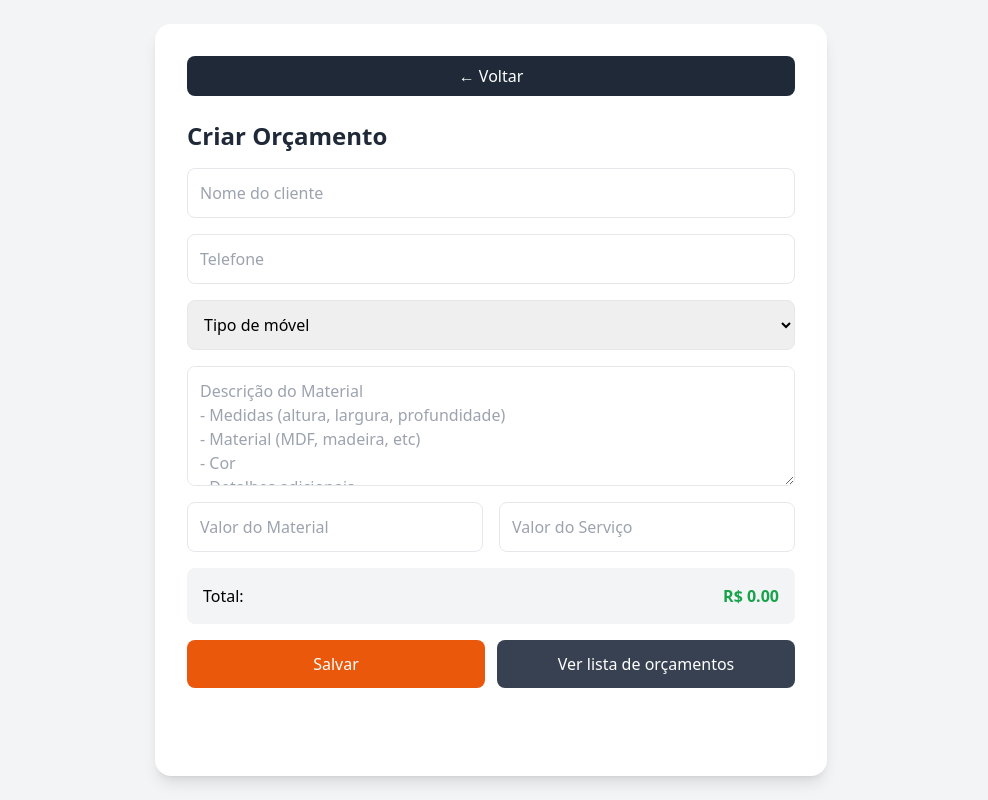
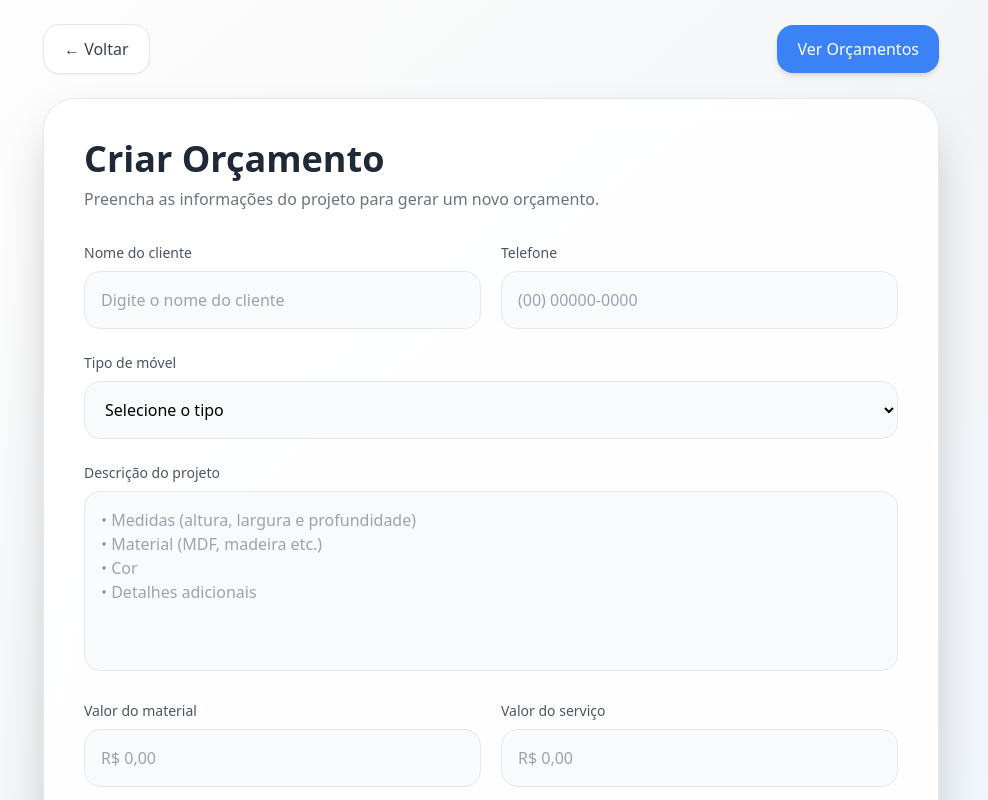
Before and after one commit to Rh4yanna/marcenaria, a React (Vite) app: page /criarOrc in a window 1280 px wide. Shown: the top 800 px of the page, without its empty margins (149-1137 px from the left). Built offline with nearby package versions, Linux system fonts and the light colour scheme; sample sign-in values are in the browser's storage.

Commit message:
atualização design criar orçamento

```diff
--- a/src/pages/controleProj.jsx
+++ b/src/pages/controleProj.jsx
@@ -21,7 +21,7 @@ function ControleProj() {
     </button>
   );
 
-  // ✅ BUSCAR PROJETOS (AGORA USANDO API_URL)
+  // BUSCAR PROJETOS (AGORA USANDO API_URL)
   const buscarProjetos = () => {
     fetch(`${API_URL}/projetos`)
       .then((res) => res.json())
@@ -41,7 +41,7 @@ function ControleProj() {
     buscarProjetos();
   }, []);
 
-  // ✅ EXCLUIR (AGORA USANDO API_URL)
+  // EXCLUIR (AGORA USANDO API_URL)
   const excluirProjeto = async (id) => {
     if (!window.confirm("Tem certeza que deseja excluir?")) return;
 
--- a/src/pages/criarOrc.jsx
+++ b/src/pages/criarOrc.jsx
@@ -6,9 +6,8 @@ function CriarOrc() {
   const navigate = useNavigate();
 
   const [loading, setLoading] = useState(false);
-
   const [mensagem, setMensagem] = useState("");
-  const [tipoMsg, setTipoMsg] = useState(""); // success | error
+  const [tipoMsg, setTipoMsg] = useState("");
 
   const [form, setForm] = useState({
     nome: "",
@@ -53,6 +52,7 @@ function CriarOrc() {
       });
 
       let data = null;
+
       try {
         data = await res.json();
       } catch {}
@@ -61,7 +61,6 @@ function CriarOrc() {
         setTipoMsg("success");
         setMensagem("Orçamento salvo com sucesso!");
 
-        // limpa form
         setForm({
           nome: "",
           telefone: "",
@@ -84,145 +83,255 @@ function CriarOrc() {
   };
 
   return (
-    <div className="min-h-screen bg-gray-100 flex justify-center p-6">
+    <div className="min-h-screen bg-gradient-to-br from-white via-gray-100 to-blue-50 flex justify-center items-center p-6">
+
       {/* POPUP */}
       {mensagem && (
-        <div className="fixed inset-0 flex items-center justify-center bg-black/40 z-50">
-          <div className="bg-white p-6 rounded-xl shadow-xl w-80 text-center">
+        <div className="fixed inset-0 flex items-center justify-center bg-black/40 z-50 backdrop-blur-sm">
+          <div className="bg-white p-6 rounded-3xl shadow-2xl w-80 text-center border border-gray-100">
             <p
-              className={`mb-4 font-semibold ${
-                tipoMsg === "success" ? "text-green-600" : "text-red-600"
+              className={`mb-5 font-semibold text-lg ${
+                tipoMsg === "success"
+                  ? "text-emerald-600"
+                  : "text-red-500"
               }`}
             >
               {mensagem}
             </p>
 
-            <div className="flex gap-2 justify-center">
+            <div className="flex gap-3 justify-center">
               <button
                 onClick={() => setMensagem("")}
-                className="px-4 py-2 bg-gray-300 rounded-lg"
+                className="px-4 py-2 bg-gray-200 hover:bg-gray-300 transition rounded-xl"
               >
                 Fechar
               </button>
 
               <button
                 onClick={() => navigate("/listaOrc")}
-                className="px-4 py-2 bg-orange-600 text-white rounded-lg"
+                className="px-4 py-2 bg-blue-500 hover:bg-blue-600 transition text-white rounded-xl"
               >
-                Ver lista de orçamentos
+                Ver Orçamentos
               </button>
             </div>
           </div>
         </div>
       )}
 
-      <form
-        onSubmit={handleSubmit}
-        className="bg-white w-full max-w-2xl p-8 rounded-2xl shadow-lg flex flex-col gap-4"
-      >
+      <div className="w-full max-w-4xl">
+
+        {/* TOPO */}
+        <div className="flex items-center justify-between mb-6">
           <button
             type="button"
             onClick={() => navigate("/home")}
-          className="mb-2 text-white bg-gray-800 px-4 py-2 rounded-lg"
+            className="bg-white hover:bg-gray-100 transition border border-gray-200 text-gray-700 px-5 py-3 rounded-2xl shadow-sm"
           >
             ← Voltar
           </button>
 
-        <h2 className="text-2xl font-bold text-gray-800">Criar Orçamento</h2>
+          <button
+            type="button"
+            onClick={() => navigate("/listaOrc")}
+            className="bg-blue-500 hover:bg-blue-600 transition text-white px-5 py-3 rounded-2xl shadow-md"
+          >
+            Ver Orçamentos
+          </button>
+        </div>
+
+        {/* CARD */}
+        <div className="bg-white/90 backdrop-blur-md border border-gray-200 shadow-2xl rounded-[32px] p-8 md:p-10">
+
+          {/* TITULO */}
+          <div className="mb-8">
+            <h1 className="text-4xl font-bold text-gray-800">
+              Criar Orçamento
+            </h1>
+
+            <p className="text-gray-500 mt-2">
+              Preencha as informações do projeto para gerar um novo orçamento.
+            </p>
+          </div>
+
+          {/* FORM */}
+          <form
+            onSubmit={handleSubmit}
+            className="flex flex-col gap-6"
+          >
+
+            {/* CLIENTE */}
+            <div className="grid md:grid-cols-2 gap-5">
+
+              <div>
+                <label className="text-sm text-gray-600 font-medium mb-2 block">
+                  Nome do cliente
+                </label>
 
                 <input
                   type="text"
                   name="nome"
-          placeholder="Nome do cliente"
+                  placeholder="Digite o nome do cliente"
                   value={form.nome}
                   onChange={handleChange}
-          className="p-3 border rounded-lg"
+                  className="w-full p-4 rounded-2xl border border-gray-200 bg-gray-50 focus:outline-none focus:ring-2 focus:ring-blue-300"
                   required
                 />
+              </div>
+
+              <div>
+                <label className="text-sm text-gray-600 font-medium mb-2 block">
+                  Telefone
+                </label>
 
                 <input
                   type="text"
                   name="telefone"
-          placeholder="Telefone"
+                  placeholder="(00) 00000-0000"
                   value={form.telefone}
                   onChange={handleChange}
-          className="p-3 border rounded-lg"
+                  className="w-full p-4 rounded-2xl border border-gray-200 bg-gray-50 focus:outline-none focus:ring-2 focus:ring-blue-300"
                   required
                 />
+              </div>
+
+            </div>
+
+            {/* TIPO */}
+            <div>
+              <label className="text-sm text-gray-600 font-medium mb-2 block">
+                Tipo de móvel
+              </label>
 
               <select
                 name="tipo"
                 value={form.tipo}
                 onChange={handleChange}
-          className="p-3 border rounded-lg"
+                className="w-full p-4 rounded-2xl border border-gray-200 bg-gray-50 focus:outline-none focus:ring-2 focus:ring-blue-300"
                 required
               >
-          <option value="">Tipo de móvel</option>
-          <option value="Cozinha">Cozinha</option>
-          <option value="Mesa">Mesa</option>
-          <option value="Guarda-roupa">Guarda-roupa</option>
-          <option value="Painel">Painel</option>
-          <option value="Outro">Outro</option>
+                <option value="">Selecione o tipo</option>
+
+                <option>Rack para TV</option>
+                <option>Painel para TV</option>
+                <option>Estante</option>
+                <option>Mesa de centro</option>
+                <option>Mesa de jantar</option>
+                <option>Mesa planejada</option>
+                <option>Aparador</option>
+                <option>Guarda-roupa planejado</option>
+                <option>Cama</option>
+                <option>Cabeceira</option>
+                <option>Escrivaninha</option>
+                <option>Cozinha planejada</option>
+                <option>Closet planejado</option>
+                <option>Armário de banheiro</option>
+                <option>Painel ripado</option>
+                <option>Balcão</option>
+                <option>Home office</option>
+                <option>Cristaleira</option>
+                <option>Nicho decorativo</option>
+                <option>Prateleira</option>
+                <option>Lavanderia planejada</option>
+                <option>Barzinho</option>
+                <option>Área gourmet</option>
+                <option>Quarto infantil</option>
+                <option>Outro</option>
               </select>
+            </div>
+
+            {/* DESCRIÇÃO */}
+            <div>
+              <label className="text-sm text-gray-600 font-medium mb-2 block">
+                Descrição do projeto
+              </label>
 
               <textarea
                 name="descricao"
-          placeholder="Descrição do Material
-- Medidas (altura, largura, profundidade)
-- Material (MDF, madeira, etc)
-- Cor
-- Detalhes adicionais"
+                placeholder="• Medidas (altura, largura e profundidade)
+• Material (MDF, madeira etc.)
+• Cor
+• Detalhes adicionais"
                 value={form.descricao}
                 onChange={handleChange}
-          className="p-3 border rounded-lg resize-y min-h-[120px]"
+                className="w-full p-4 rounded-2xl border border-gray-200 bg-gray-50 resize-none min-h-[180px] focus:outline-none focus:ring-2 focus:ring-blue-300"
               />
+            </div>
 
-        <div className="grid grid-cols-2 gap-4">
+            {/* VALORES */}
+            <div className="grid md:grid-cols-2 gap-5">
+
+              <div>
+                <label className="text-sm text-gray-600 font-medium mb-2 block">
+                  Valor do material
+                </label>
+
                 <input
                   type="number"
                   name="material"
-            placeholder="Valor do Material"
+                  placeholder="R$ 0,00"
                   value={form.material}
                   onChange={handleChange}
-            className="p-3 border rounded-lg"
+                  className="w-full p-4 rounded-2xl border border-gray-200 bg-gray-50 focus:outline-none focus:ring-2 focus:ring-blue-300"
                 />
+              </div>
+
+              <div>
+                <label className="text-sm text-gray-600 font-medium mb-2 block">
+                  Valor do serviço
+                </label>
 
                 <input
                   type="number"
                   name="servico"
-            placeholder="Valor do Serviço"
+                  placeholder="R$ 0,00"
                   value={form.servico}
                   onChange={handleChange}
-            className="p-3 border rounded-lg"
+                  className="w-full p-4 rounded-2xl border border-gray-200 bg-gray-50 focus:outline-none focus:ring-2 focus:ring-blue-300"
                 />
               </div>
 
-        <div className="bg-gray-100 p-4 rounded-lg flex justify-between">
-          <span>Total:</span>
-          <span className="font-bold text-green-600">
-            R$ {form.total.toFixed(2)}
-          </span>
             </div>
 
-        {/* BOTÕES */}
-        <div className="flex gap-3">
+            {/* TOTAL */}
+            <div className="bg-gradient-to-r from-blue-50 to-gray-50 border border-blue-100 p-6 rounded-3xl flex items-center justify-between shadow-sm">
+              <div>
+                <p className="text-gray-500 text-sm">
+                  Valor total do orçamento
+                </p>
+
+                <h2 className="text-3xl font-bold text-gray-800 mt-1">
+                  R$ {form.total.toFixed(2)}
+                </h2>
+              </div>
+
+              <div className="bg-blue-100 text-blue-600 px-4 py-2 rounded-2xl text-sm font-semibold">
+                Atualizado automaticamente
+              </div>
+            </div>
+
+          </form>
+        </div>
+
+        {/* BOTÕES FORA DO FORM */}
+        <div className="flex flex-col md:flex-row gap-4 mt-6">
+
           <button
-            type="submit"
+            onClick={handleSubmit}
             disabled={loading}
-            className="flex-1 bg-orange-600 text-white py-3 rounded-lg"
+            className="flex-1 bg-blue-500 hover:bg-blue-600 transition text-white py-4 rounded-2xl shadow-lg font-semibold text-lg disabled:opacity-50"
           >
-            {loading ? "Salvando..." : "Salvar"}
+            {loading ? "Salvando..." : "Salvar Orçamento"}
           </button>
 
           <button
-            type="button"
             onClick={() => navigate("/listaOrc")}
-            className="flex-1 bg-gray-700 text-white py-3 rounded-lg"
+            className="flex-1 bg-white border border-gray-200 hover:bg-gray-100 transition text-gray-700 py-4 rounded-2xl shadow-sm font-semibold text-lg"
           >
-            Ver lista de orçamentos
+            Ver Lista de Orçamentos
           </button>
+
         </div>
-      </form>
+      </div>
     </div>
   );
 }
--- a/src/pages/gerenciarPerfil.jsx
+++ b/src/pages/gerenciarPerfil.jsx
@@ -67,7 +67,7 @@ function GerenciarPerfil() {
     console.log("Perfil:", perfil);
     console.log("Publico:", publico);
 
-    alert("Dados salvos (depois conectamos com API)");
+    alert("Dados salvos (depois precisa conectar com API)");
   };
 
   return (
```
Also changed, not shown: src/pages/adicionarProj.jsx (+6 -6 lines), src/pages/editarProj.jsx (+6 -6 lines). Lines whose indentation alone changed are shown as unchanged.
